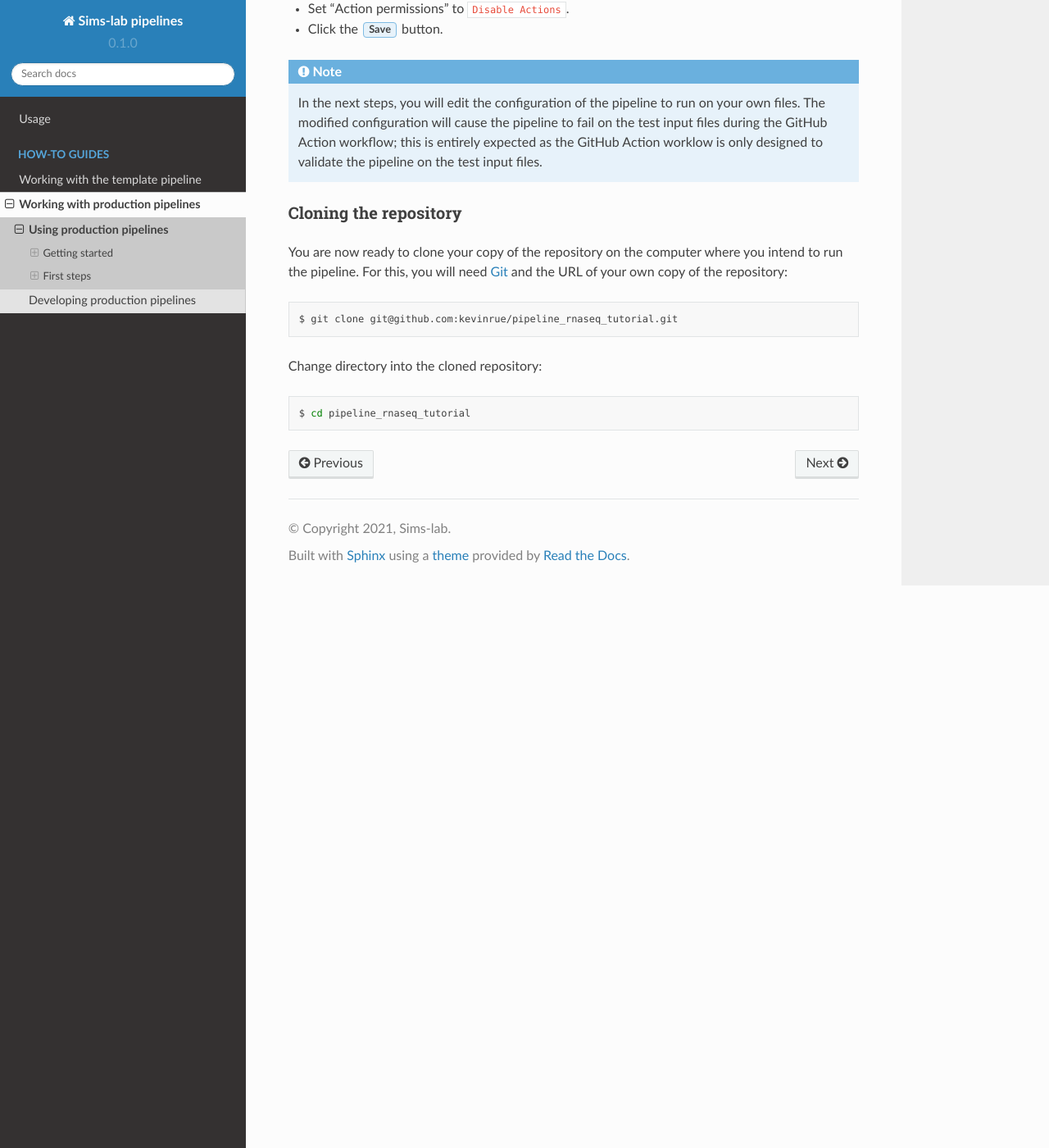
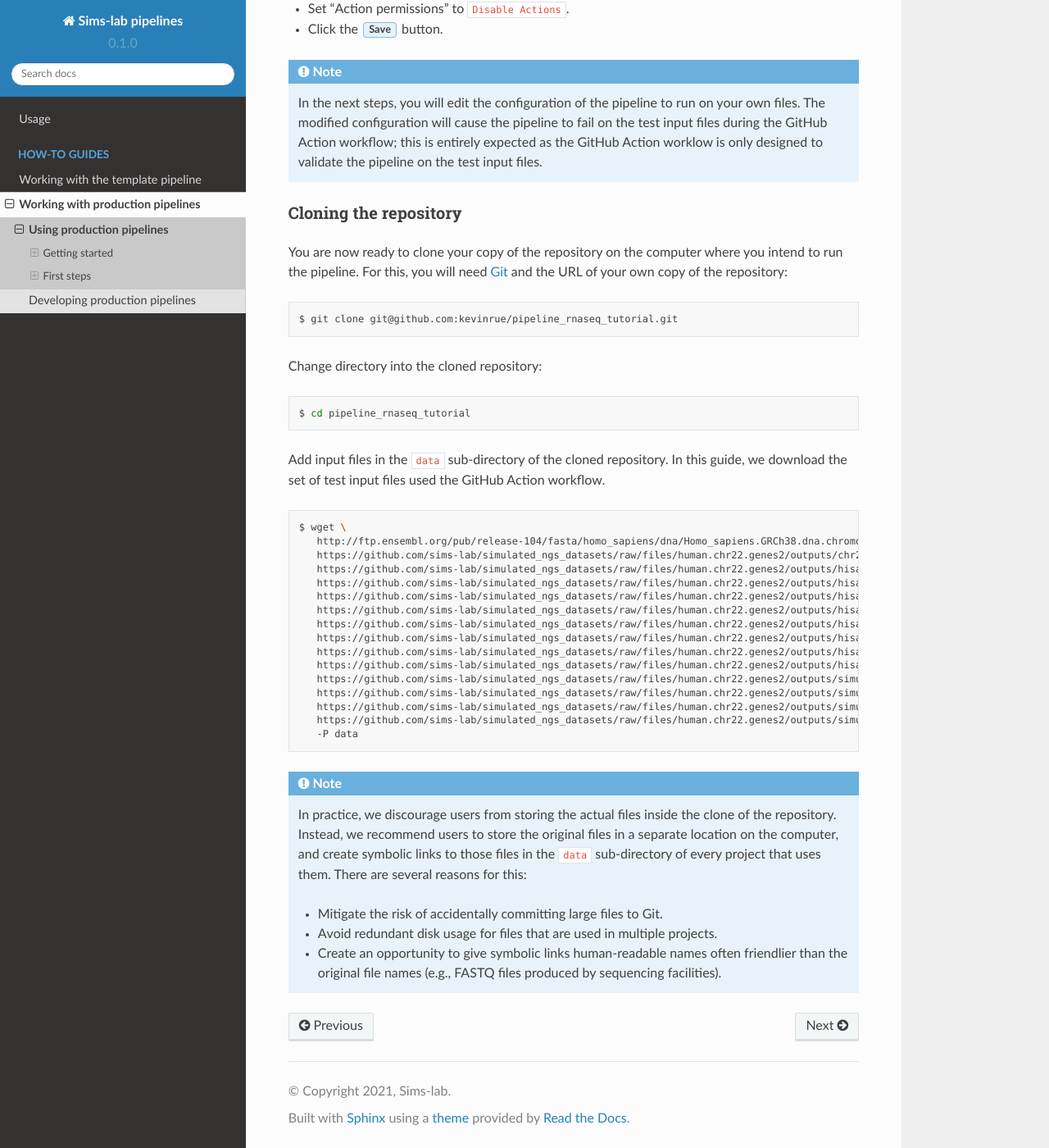
Before and after one commit to kevinrue/rtd-tutorial, a Sphinx documentation site: the page built from docs/source/guides/production_usage.rst, in a window 1280 px wide and 1400 px high, scrolled down 3882 px. Shown: the whole window at 82% size. Built offline with Sphinx 7.4.7 and the Read the Docs theme 2.0.0, drawn with Linux system fonts in a browser that asks for light colours.

Commit message:
add code chunk to download input files

```diff
--- a/docs/source/guides/production_usage.rst
+++ b/docs/source/guides/production_usage.rst
@@ -174,3 +174,38 @@ Change directory into the cloned repository:
 .. prompt:: bash $
 
    cd pipeline_rnaseq_tutorial
+
+Add input files in the ``data`` sub-directory of the cloned repository.
+In this guide, we download the set of test input files used the GitHub Action workflow.
+
+.. prompt:: bash $
+
+   wget \
+      http://ftp.ensembl.org/pub/release-104/fasta/homo_sapiens/dna/Homo_sapiens.GRCh38.dna.chromosome.22.fa.gz \
+      https://github.com/sims-lab/simulated_ngs_datasets/raw/files/human.chr22.genes2/outputs/chr22.genes2.gtf \
+      https://github.com/sims-lab/simulated_ngs_datasets/raw/files/human.chr22.genes2/outputs/hisat2_chr22.1.ht2 \
+      https://github.com/sims-lab/simulated_ngs_datasets/raw/files/human.chr22.genes2/outputs/hisat2_chr22.2.ht2 \
+      https://github.com/sims-lab/simulated_ngs_datasets/raw/files/human.chr22.genes2/outputs/hisat2_chr22.3.ht2 \
+      https://github.com/sims-lab/simulated_ngs_datasets/raw/files/human.chr22.genes2/outputs/hisat2_chr22.4.ht2 \
+      https://github.com/sims-lab/simulated_ngs_datasets/raw/files/human.chr22.genes2/outputs/hisat2_chr22.5.ht2 \
+      https://github.com/sims-lab/simulated_ngs_datasets/raw/files/human.chr22.genes2/outputs/hisat2_chr22.6.ht2 \
+      https://github.com/sims-lab/simulated_ngs_datasets/raw/files/human.chr22.genes2/outputs/hisat2_chr22.7.ht2 \
+      https://github.com/sims-lab/simulated_ngs_datasets/raw/files/human.chr22.genes2/outputs/hisat2_chr22.8.ht2 \
+      https://github.com/sims-lab/simulated_ngs_datasets/raw/files/human.chr22.genes2/outputs/simulated_reads/sample_01_1.fastq \
+      https://github.com/sims-lab/simulated_ngs_datasets/raw/files/human.chr22.genes2/outputs/simulated_reads/sample_01_2.fastq \
+      https://github.com/sims-lab/simulated_ngs_datasets/raw/files/human.chr22.genes2/outputs/simulated_reads/sample_02_1.fastq \
+      https://github.com/sims-lab/simulated_ngs_datasets/raw/files/human.chr22.genes2/outputs/simulated_reads/sample_02_2.fastq \
+      -P data
+
+.. note::
+
+   In practice, we discourage users from storing the actual files inside the clone of the repository.
+   Instead, we recommend users to store the original files in a separate location on the computer,
+   and create symbolic links to those files in the ``data`` sub-directory of every project that
+   uses them.
+   There are several reasons for this:
+
+   * Mitigate the risk of accidentally committing large files to Git.
+   * Avoid redundant disk usage for files that are used in multiple projects.
+   * Create an opportunity to give symbolic links human-readable names often friendlier
+     than the original file names (e.g., FASTQ files produced by sequencing facilities).
```
